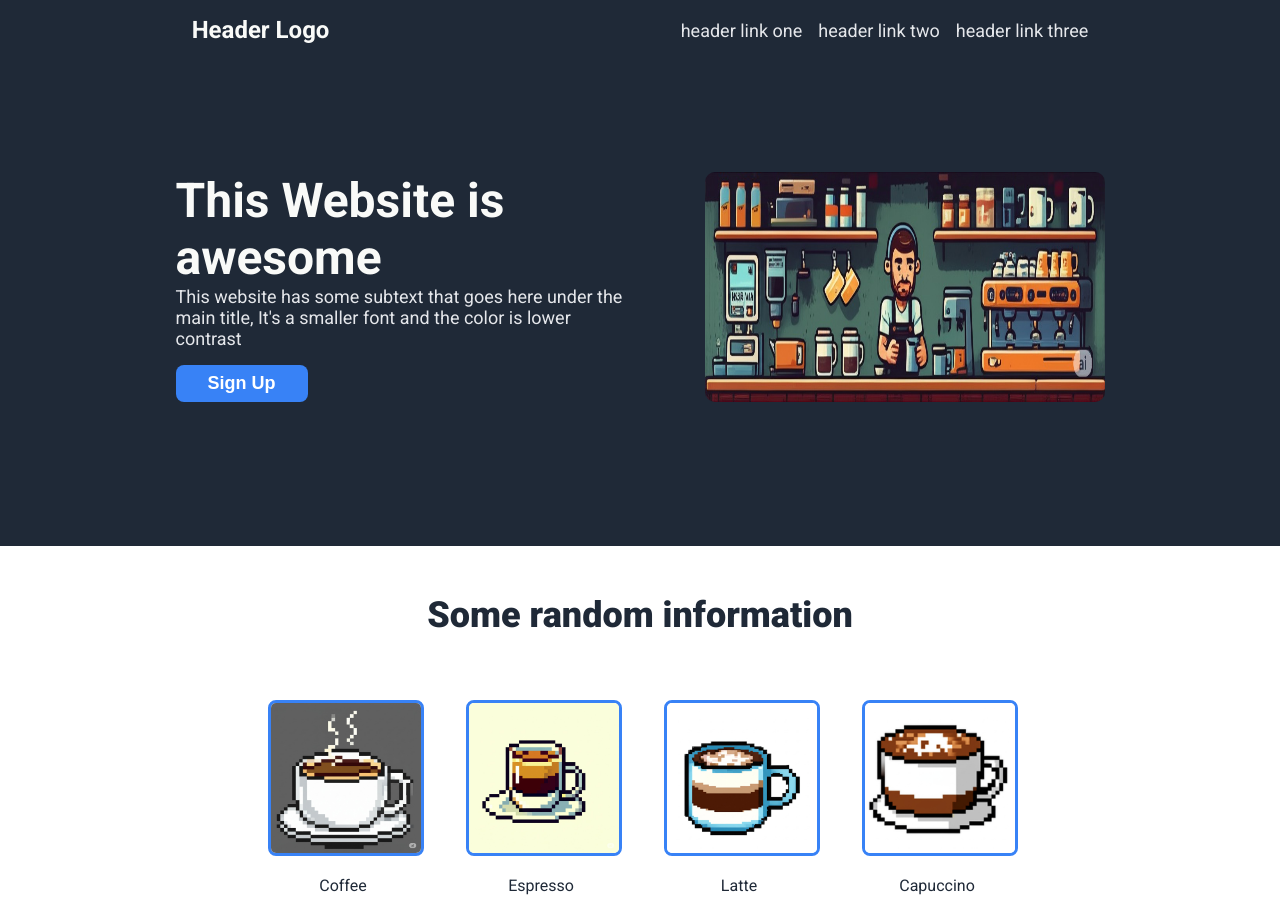
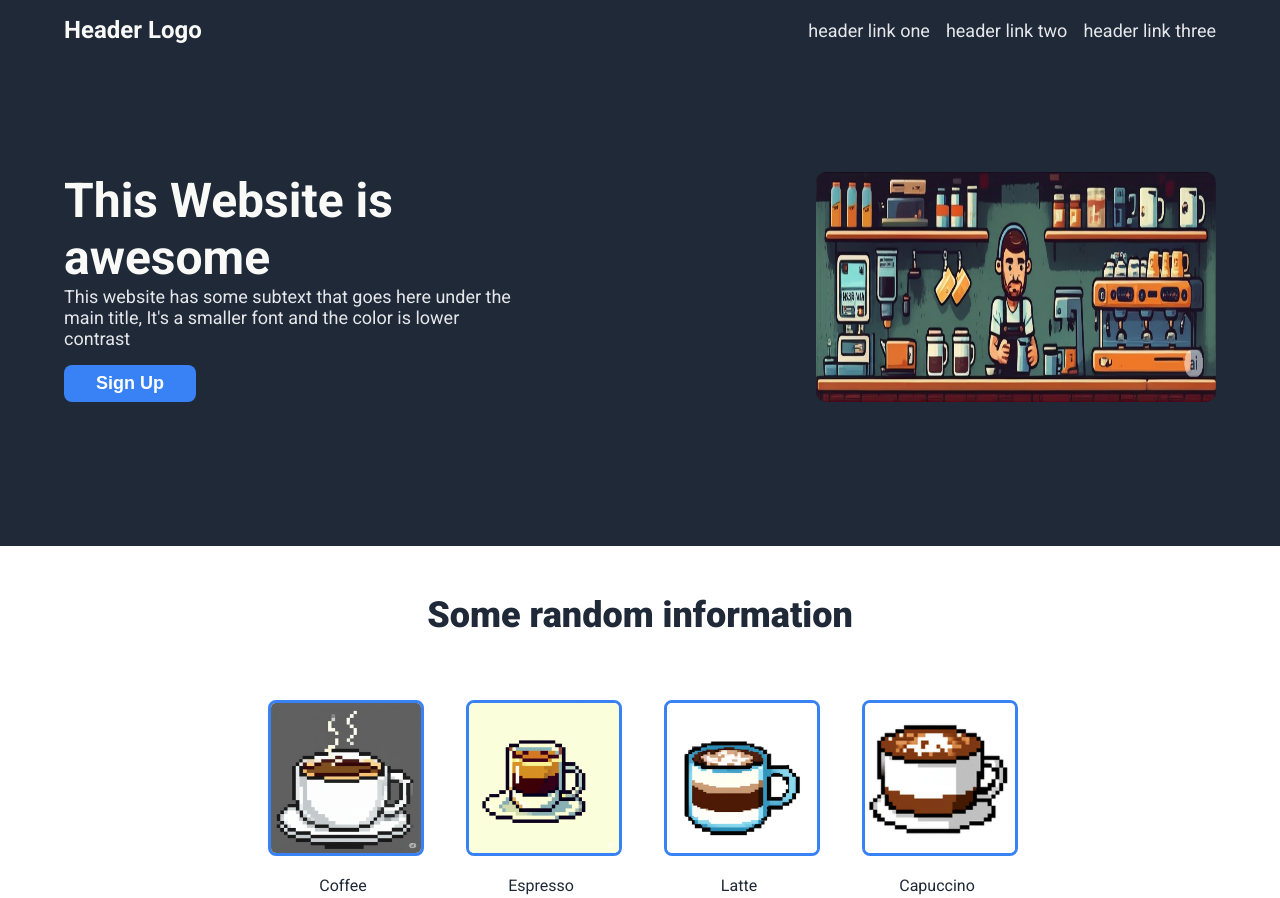
Before and after one commit to AhmedAbdulla22/Landing-Page, a plain HTML site: page index.html in a window 1280 px wide. Shown: the top 898 px of the page. Drawn offline with Linux system fonts and the light colour scheme.

Commit message:
fix hero layout
i had an issue of items not align like i want i just figured out they
got some margin issue one of them had it and both were space around instead of space-between

```diff
--- a/index.css
+++ b/index.css
@@ -14,21 +14,21 @@ body {
 
 .hero-section , .footer{
     background-color: #1F2937;
-    padding: 16px;
+    padding: 16px 64px;
 }
 
 .header {
     display: flex;
-    justify-content: space-around;
+    justify-content: space-between;
     align-items: center;
 }
 
 
 .content {
     display: flex;
-    justify-content: space-around;
+    justify-content: space-between;
     gap: 16px;
-    margin: 128px;
+    margin: 128px 0;
 }
 
 .content .information {
```
